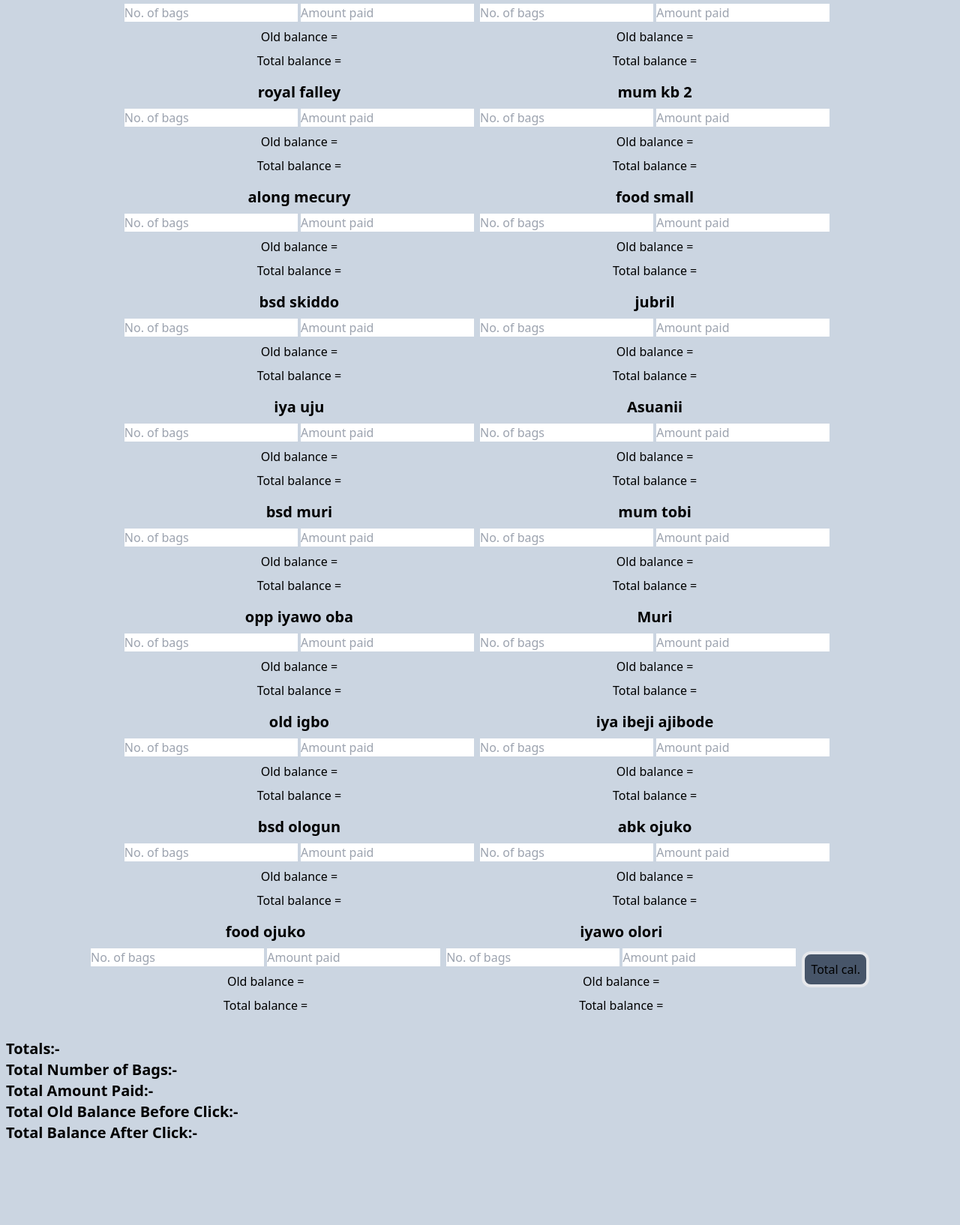
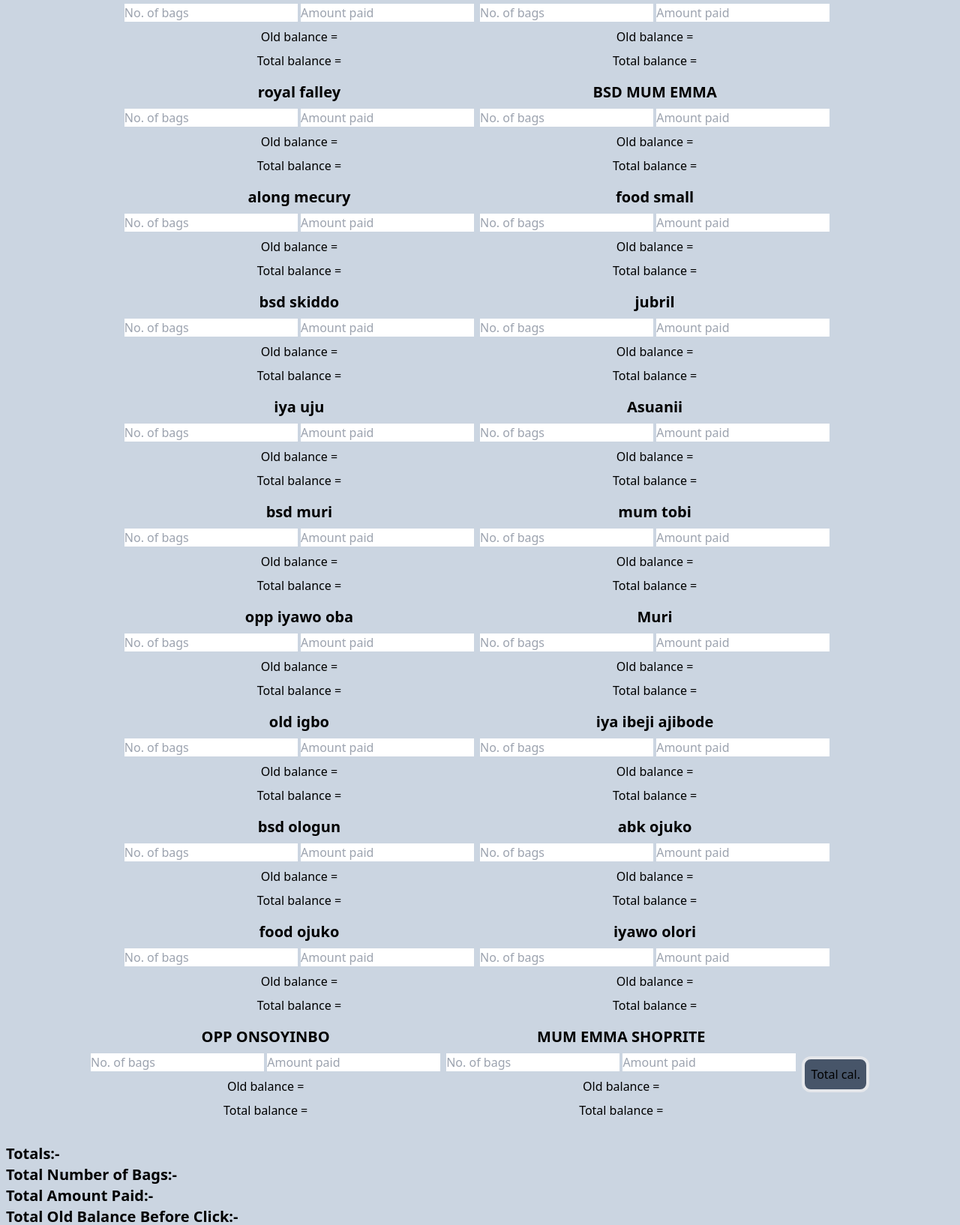
Before and after one commit to tosintobi237/account, a website: page index.html in a window 1280 px wide. Shown: the part 2375-4009 px from the top of the page at 75% size. Drawn offline with Linux system fonts and the light colour scheme.

Commit message:
Initial commit

```diff
--- a/index.html
+++ b/index.html
@@ -239,7 +239,7 @@
         <p class="mb-4 text-center">Total balance = <span class="total-balance"></span></p>
     </div>
     <div class="mr-2 person31 ">
-        <h3 class="mb-2 text-xl font-extrabold text-center">mum kb 3</h3>
+        <h3 class="mb-2 text-xl font-extrabold text-center">mum kb 2 HOUSE</h3>
         <input id="bags31" type="number" placeholder="No. of bags" />
         <input id="amount31" type="number" placeholder="Amount paid" />
         <p class="my-2 text-center">Old balance = <span class="old-balance"></span></p>
@@ -274,7 +274,7 @@
         <p class="mb-4 text-center">Total balance = <span class="total-balance"></span></p>
     </div>
     <div class="mr-2 person36 ">
-        <h3 class="mb-2 text-xl font-extrabold text-center">mum kb 2</h3>
+        <h3 class="mb-2 text-xl font-extrabold text-center">BSD MUM EMMA</h3>
         <input id="bags36" type="number" placeholder="No. of bags" />
         <input id="amount36" type="number" placeholder="Amount paid" />
         <p class="my-2 text-center">Old balance = <span class="old-balance"></span></p>
@@ -392,6 +392,20 @@
         <p class="my-2 text-center">Old balance = <span class="old-balance"></span></p>
         <p class="mb-4 text-center">Total balance = <span class="total-balance"></span></p>
     </div>
+    <div class="mr-2 person54 ">
+        <h3 class="mb-2 text-xl font-extrabold text-center">OPP ONSOYINBO</h3>
+        <input id="bags54" type="number" placeholder="No. of bags" />
+        <input id="amount54" type="number" placeholder="Amount paid" />
+        <p class="my-2 text-center">Old balance = <span class="old-balance"></span></p>
+        <p class="mb-4 text-center">Total balance = <span class="total-balance"></span></p>
+    </div>
+    <div class="mr-2 person53 ">
+        <h3 class="mb-2 text-xl font-extrabold text-center">MUM EMMA SHOPRITE</h3>
+        <input id="bags53" type="number" placeholder="No. of bags" />
+        <input id="amount53" type="number" placeholder="Amount paid" />
+        <p class="my-2 text-center">Old balance = <span class="old-balance"></span></p>
+        <p class="mb-4 text-center">Total balance = <span class="total-balance"></span></p>
+    </div>
 
     <div class="">
     <button class="p-2 mb-3 duration-500 border-4 bg-slate-600 rounded-xl hover:bg-slate-800 ml- hover:translate-x-3" onclick="calculateBalance()">Total cal.</button>
--- a/src/add.js
+++ b/src/add.js
@@ -10,13 +10,17 @@ document.addEventListener('DOMContentLoaded', function () {
         9: 220,
         12: 280,
         13: 250,
-        31: 250,
+        19: 250,
+        31: 260,
         35: 250,
+        36: 270,
         41: 270,
         42: 250,
         43: 250,
         44: 250,
         46: 250,
+        53: 250,
+        54: 250,
     };
 
     function getPricePerBag(i) {
```
